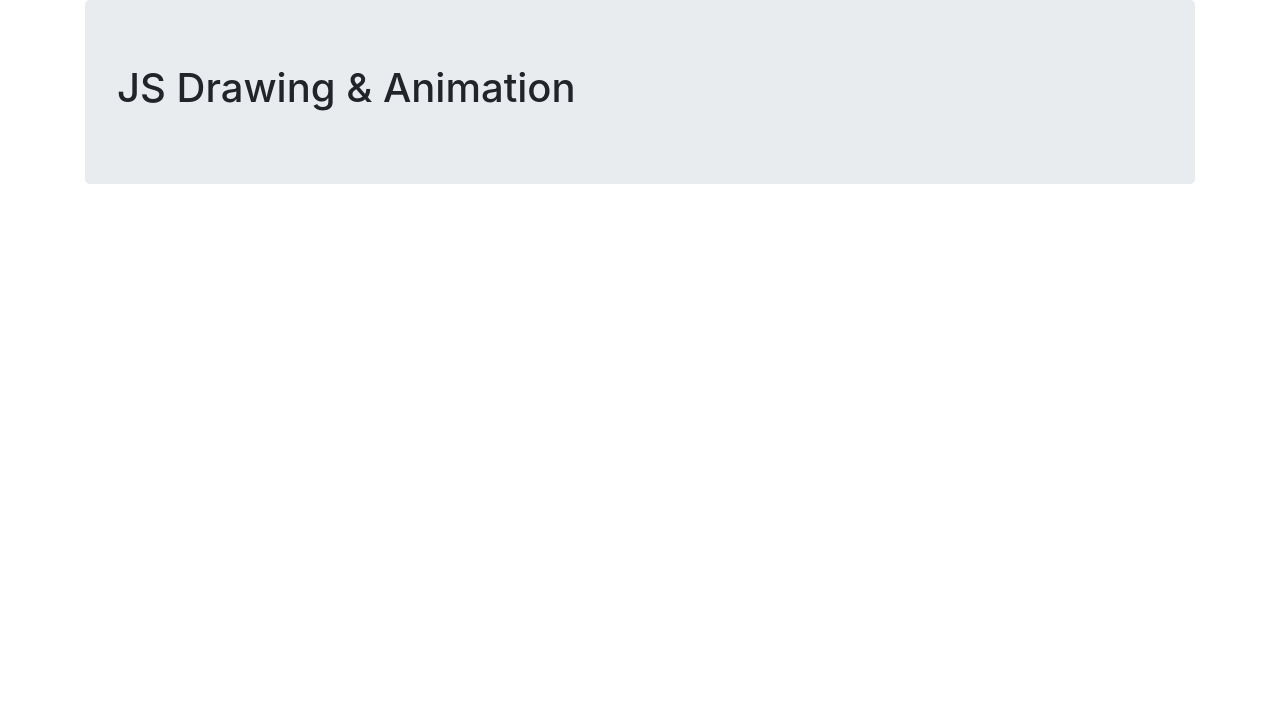
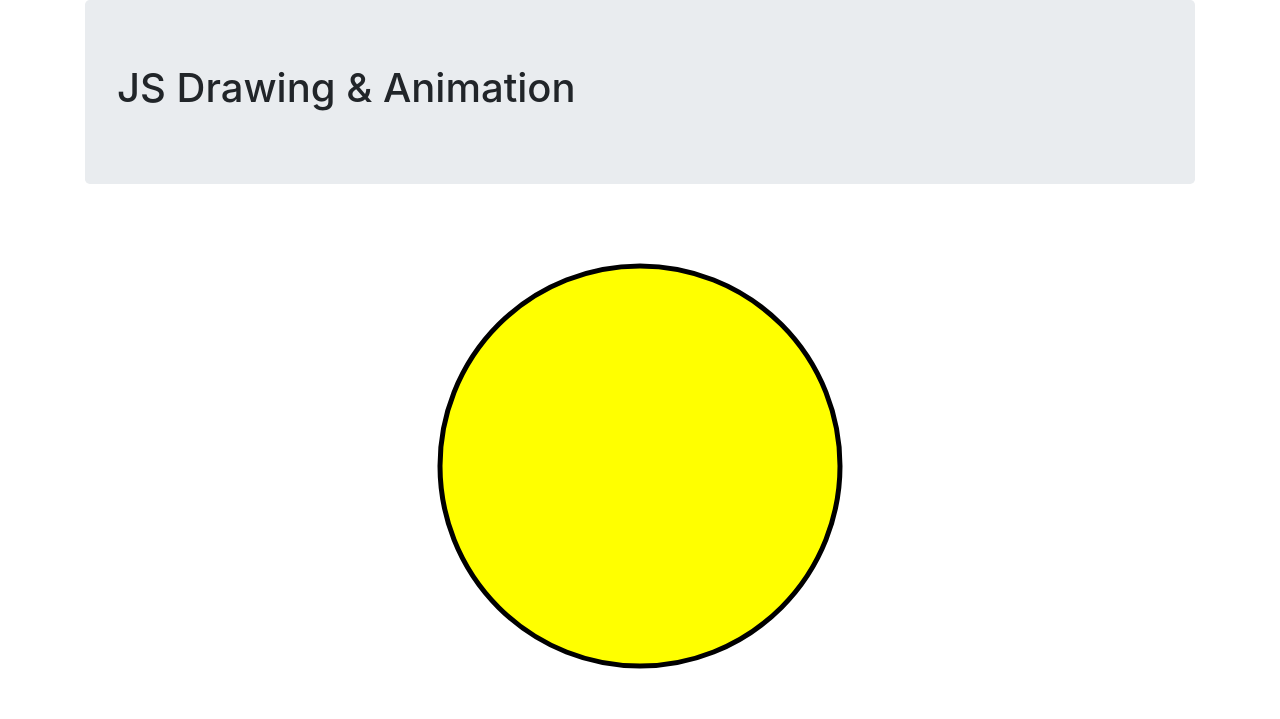
Before and after one commit to MarcLignarius/JS.Shapes, a website built with webpack: page src/index.html in a window 1280 px wide. Built offline with nearby package versions, Linux system fonts and the light colour scheme.

Commit message:
add first ellipse

```diff
--- a/src/index.html
+++ b/src/index.html
@@ -9,7 +9,11 @@
     <div class="jumbotron">
       <h1>JS Drawing & Animation</h1>
     </div>
-    <!-- Code goes here -->
+    <div style="text-align: center">
+      <svg height="500" width="500">
+        <ellipse cx="250" cy="250" rx="200" ry="200" style="fill:yellow; stroke:black; stroke-width: 5"></ellipse>
+      </svg>
+    </div>
   </div>
 </body>
 </html>
```
